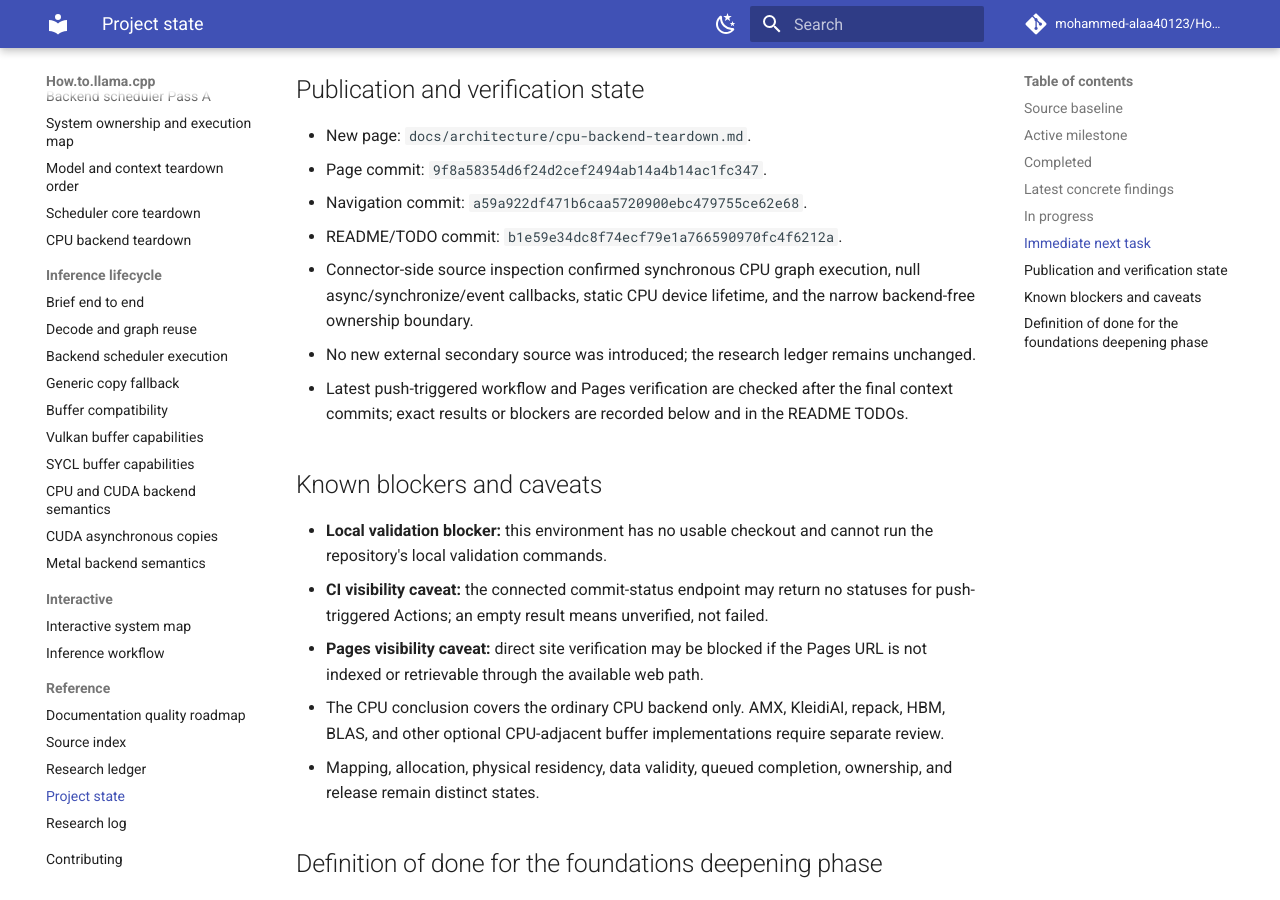
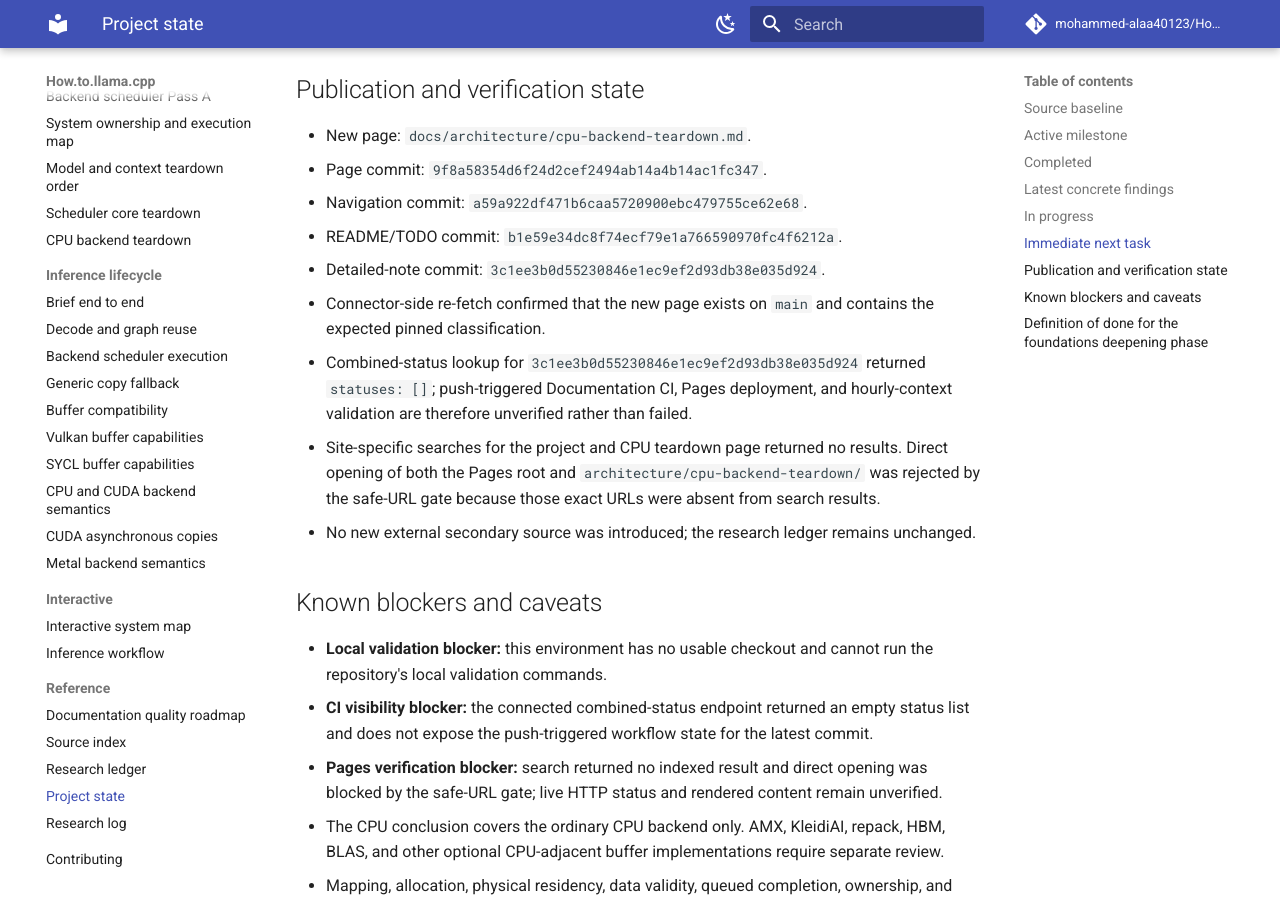
Before and after one commit to mohammed-alaa40123/How.to.llama.cpp, an MkDocs documentation site: the page built from docs/reference/project-state.md, in a window 1280 px wide and 900 px high, scrolled down 2350 px. Built offline with MkDocs 1.6.1 and Material for MkDocs 9.7.7, drawn with Linux system fonts in a browser that asks for light colours; comment, search, counter and statistics services are not loaded.

Commit message:
docs: record CPU increment verification blockers

```diff
--- a/docs/reference/project-state.md
+++ b/docs/reference/project-state.md
@@ -71,15 +71,17 @@ Required deliverables:
 - Page commit: `9f8a58354d6f24d2cef2494ab14a4b14ac1fc347`.
 - Navigation commit: `a59a922df471b6caa5720900ebc479755ce62e68`.
 - README/TODO commit: `b1e59e34dc8f74ecf79e1a766590970fc4f6212a`.
-- Connector-side source inspection confirmed synchronous CPU graph execution, null async/synchronize/event callbacks, static CPU device lifetime, and the narrow backend-free ownership boundary.
+- Detailed-note commit: `3c1ee3b0d55230846e1ec9ef2d93db38e035d924`.
+- Connector-side re-fetch confirmed that the new page exists on `main` and contains the expected pinned classification.
+- Combined-status lookup for `3c1ee3b0d55230846e1ec9ef2d93db38e035d924` returned `statuses: []`; push-triggered Documentation CI, Pages deployment, and hourly-context validation are therefore unverified rather than failed.
+- Site-specific searches for the project and CPU teardown page returned no results. Direct opening of both the Pages root and `architecture/cpu-backend-teardown/` was rejected by the safe-URL gate because those exact URLs were absent from search results.
 - No new external secondary source was introduced; the research ledger remains unchanged.
-- Latest push-triggered workflow and Pages verification are checked after the final context commits; exact results or blockers are recorded below and in the README TODOs.
 
 ## Known blockers and caveats
 
 - **Local validation blocker:** this environment has no usable checkout and cannot run the repository's local validation commands.
-- **CI visibility caveat:** the connected commit-status endpoint may return no statuses for push-triggered Actions; an empty result means unverified, not failed.
-- **Pages visibility caveat:** direct site verification may be blocked if the Pages URL is not indexed or retrievable through the available web path.
+- **CI visibility blocker:** the connected combined-status endpoint returned an empty status list and does not expose the push-triggered workflow state for the latest commit.
+- **Pages verification blocker:** search returned no indexed result and direct opening was blocked by the safe-URL gate; live HTTP status and rendered content remain unverified.
 - The CPU conclusion covers the ordinary CPU backend only. AMX, KleidiAI, repack, HBM, BLAS, and other optional CPU-adjacent buffer implementations require separate review.
 - Mapping, allocation, physical residency, data validity, queued completion, ownership, and release remain distinct states.
 
```
